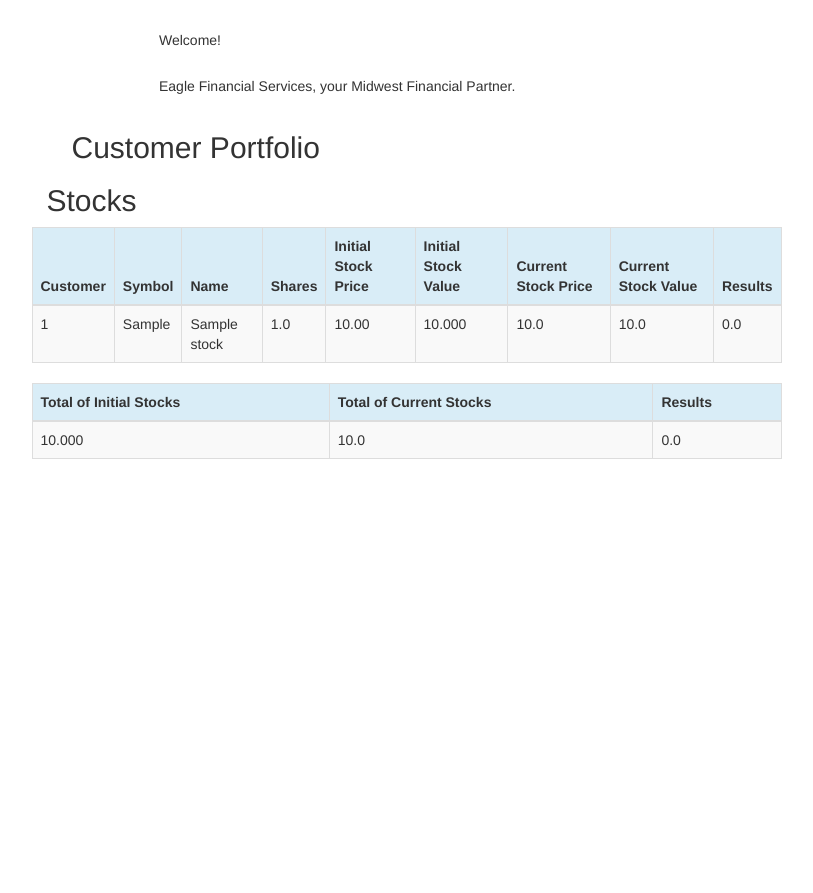
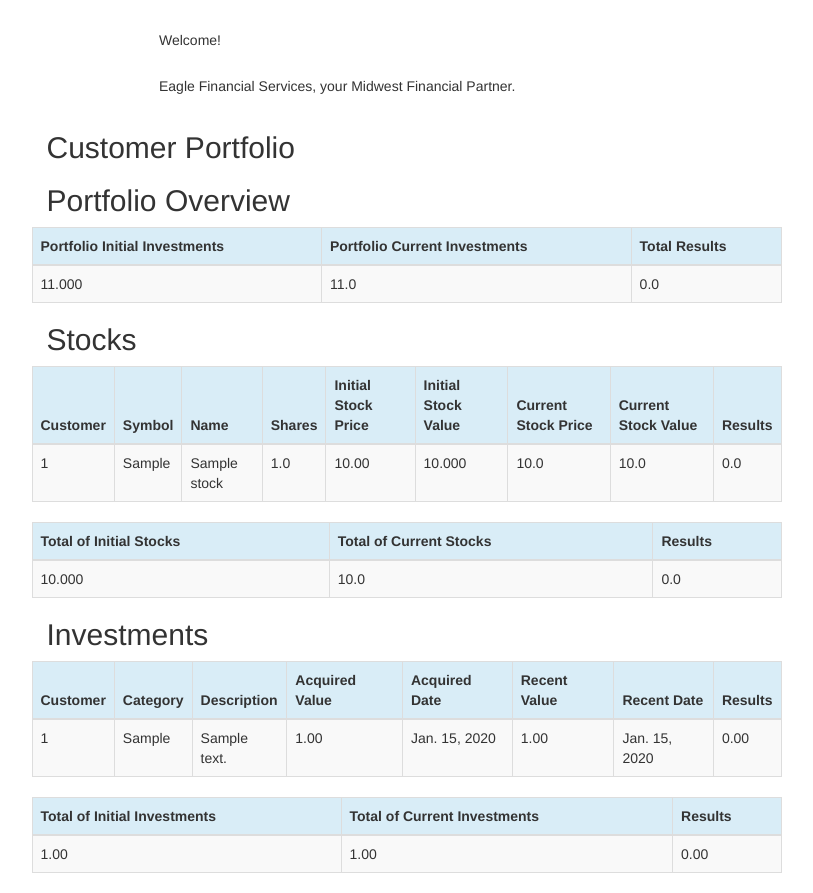
Before and after one commit to wwetzel/efs_Financial_Django_2, a Django app: page /customer/1/portfolio/ in a window 1280 px wide. Shown: the part 52-945 px from the top of the page, without its empty margins (46-859 px from the left). Before the commit the page ends 511 px from the top, so only its background shows below. Run offline with Django 3.2, Linux system fonts and the light colour scheme; a user stored in the database is signed in; tables that the repository leaves empty hold one stand-in row (values such as "Sample post"); a database or web service that is not in the repository returns one stand-in record (values such as "Sample title"); data that the repository does not hold is empty; some libraries are stand-ins or nearby versions.

Commit message:
at B status

```diff
--- a/portfolio/models.py
+++ b/portfolio/models.py
@@ -77,7 +77,7 @@ class Stock(models.Model):
         mkt_dt = (json_data["Meta Data"]["3. Last Refreshed"])
         open_price = float(json_data["Time Series (1min)"][mkt_dt]["1. open"])
         share_value = open_price
-        return share_value
+        return round(share_value, 2)
 
     def current_stock_value(self):
         symbol_f = str(self.symbol)
@@ -88,7 +88,7 @@ class Stock(models.Model):
         mkt_dt = (json_data["Meta Data"]["3. Last Refreshed"])
         open_price = float(json_data["Time Series (1min)"][mkt_dt]["1. open"])
         share_value = open_price
-        return float(share_value) * float(self.shares)
+        return round((float(share_value) * float(self.shares)), 2)
 
 
     def valueAccrued(self):
--- a/portfolio/templates/portfolio/portfolio.html
+++ b/portfolio/templates/portfolio/portfolio.html
@@ -27,8 +27,30 @@
         </div>
     </div>
     <div clas="row">
-        <h2 style="padding-left: 40Px">Customer Portfolio</h2>
+        <h2 style="padding-left: 15Px">Customer Portfolio</h2>
     </div>
+    <div clas="row">
+        <h2 style="padding-left: 15Px">Portfolio Overview</h2>
+    </div>
+        <table class="table table-striped table-bordered table-hover">
+            <thead>
+            <tr class="bg-info">
+                <th>Portfolio Initial Investments</th>
+                <th>Portfolio Current Investments</th>
+                <th>Total Results</th>
+            </tr>
+            </thead>
+            <tbody>
+                <tr>
+                    <td>{{ portfolio_initial_investments }}</td>
+                    <td>{{ portfolio_current_investments }}</td>
+                    {% with start=portfolio_current_investments end=portfolio_initial_investments %}
+                    <td>{{ start|sub:end }}</td>
+                    {% endwith %}
+                </tr>
+            </tbody>
+        </table>
+
     <div clas="row">
         <h2 style="padding-left: 15Px">Stocks</h2>
     </div>
@@ -82,5 +104,56 @@
                 </tr>
             </tbody>
         </table>
+
+        <div clas="row">
+        <h2 style="padding-left: 15Px">Investments</h2>
+        </div>
+          <table class="table table-striped table-bordered table-hover">
+            <thead>
+            <tr class="bg-info">
+                <th>Customer</th>
+                <th>Category</th>
+                <th>Description</th>
+                <th>Acquired Value</th>
+                <th>Acquired Date</th>
+                <th>Recent Value</th>
+                <th>Recent Date</th>
+                <th>Results</th>
+            </tr>
+            </thead>
+            <tbody>
+            {% for investment in investments %}
+                <tr>
+                    <td>{{ investment.customer }}</td>
+                    <td>{{ investment.category }}</td>
+                    <td>{{ investment.description }}</td>
+                    <td>{{ investment.acquired_value }}</td>
+                    <td>{{ investment.acquired_date }}</td>
+                    <td>{{ investment.recent_value }}</td>
+                    <td>{{ investment.recent_date }}</td>
+                    <td>{{ investment.results_by_investment }}</td>
+                </tr>
+            {% endfor %}
+            </tbody>
+        </table>
+
+        <table class="table table-striped table-bordered table-hover">
+            <thead>
+            <tr class="bg-info">
+                <th>Total of Initial Investments</th>
+                <th>Total of Current Investments</th>
+                <th>Results</th>
+            </tr>
+            </thead>
+            <tbody>
+                <tr>
+                    <td>{{ sum_of_initial_investments_value }}</td>
+                    <td>{{ sum_current_investments_value }}</td>
+                    {% with start=sum_current_investments_value end=sum_of_initial_investments_value %}
+                    <td>{{ start|sub:end }}</td>
+                    {% endwith %}
+                </tr>
+            </tbody>
+        </table>
     </body>
 {% endblock %}
--- a/portfolio/views.py
+++ b/portfolio/views.py
@@ -182,9 +182,6 @@ def profile_temp(request):
 def portfolio(request, pk):
     customer = get_object_or_404(Customer, pk=pk)
     customers = Customer.objects.filter(created_date__lte=timezone.now())
-    investments = Investment.objects.filter(customer=pk)
-    sum_acquired_value = Investment.objects.filter(customer=pk).aggregate(Sum('acquired_value'))
-    sum_recent_value = Investment.objects.filter(customer=pk).aggregate(Sum('recent_value'))
 
     # STOCKS
     stocks = Stock.objects.filter(customer=pk)
@@ -196,13 +193,26 @@ def portfolio(request, pk):
         sum_current_stocks_value += stock.current_stock_value()
         sum_of_initial_stocks_value += stock.initial_stock_value()
 
+    # INVESTMENTS
+    investments = Investment.objects.filter(customer=pk)
+    sum_current_investments_value = 0
+    sum_of_initial_investments_value = 0
+    for investment in investments:
+        sum_current_investments_value += investment.recent_value
+        sum_of_initial_investments_value += investment.acquired_value
+
+    portfolio_initial_investments = sum_of_initial_stocks_value + sum_of_initial_investments_value
+    portfolio_current_investments = sum_current_stocks_value + float(sum_current_investments_value)
+
 
     return render(request, 'portfolio/portfolio.html', {'customers': customers, 'investments': investments,
                                                         'stocks': stocks,
-                                                        'sum_acquired_value': sum_acquired_value,
-                                                        'sum_recent_value': sum_recent_value,
                                                         'sum_current_stocks_value': sum_current_stocks_value,
-                                                        'sum_of_initial_stocks_value': sum_of_initial_stocks_value})
+                                                        'sum_of_initial_stocks_value': sum_of_initial_stocks_value,
+                                                        'sum_current_investments_value':sum_current_investments_value,
+                                                        'sum_of_initial_investments_value':sum_of_initial_investments_value,
+                                                        'portfolio_initial_investments':portfolio_initial_investments,
+                                                        'portfolio_current_investments':portfolio_current_investments,})
 
 class CustomerList(APIView):
     def get(self, request):
```
